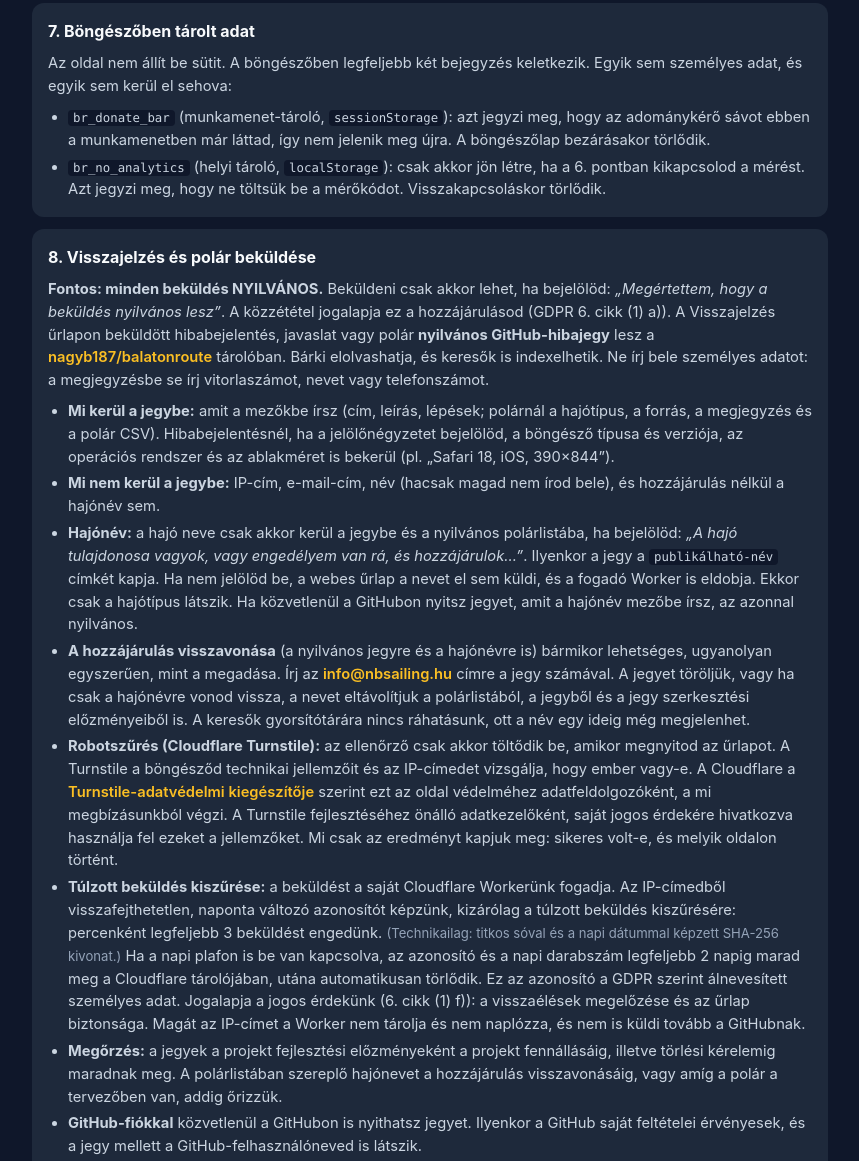
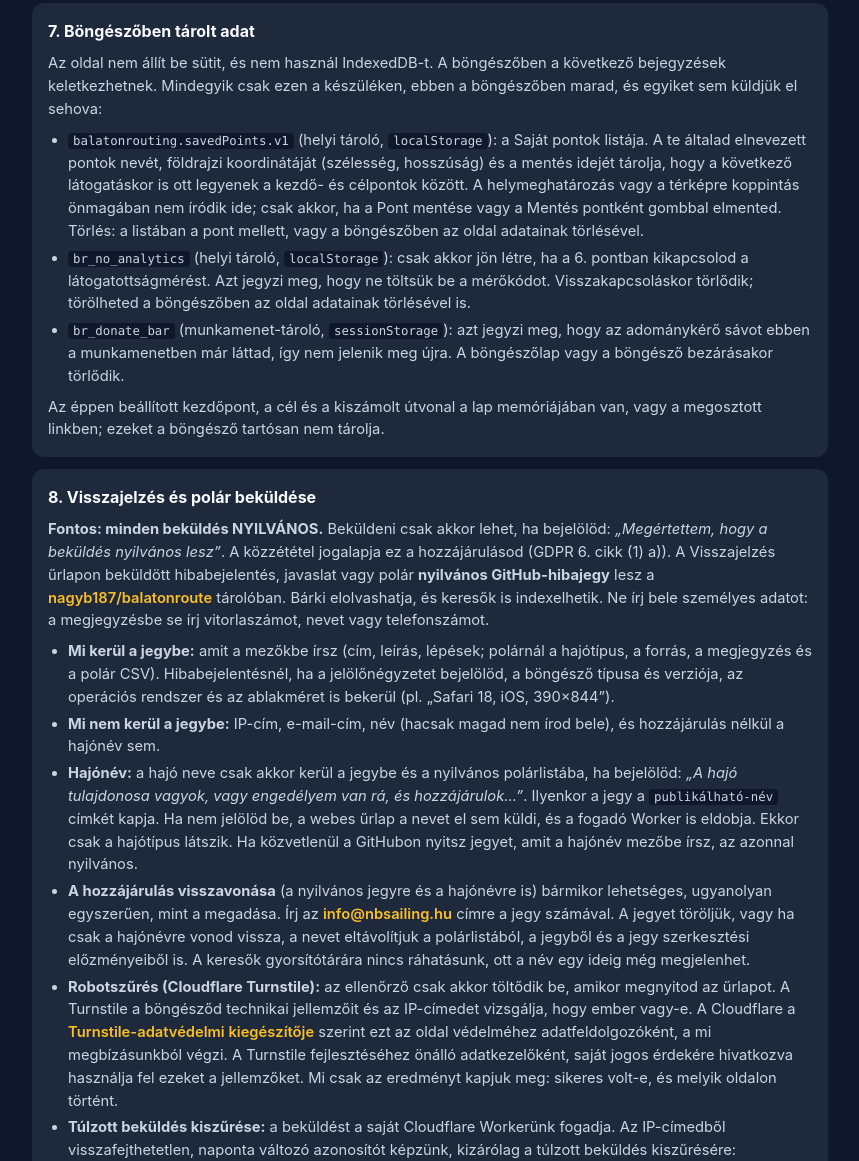
Before and after one commit to nagyb187/br-preview, a plain HTML site: page adatkezeles.html in a window 1280 px wide. Shown: the part 3166-4327 px from the top of the page, without its empty margins (210-1069 px from the left). Drawn offline with Linux system fonts and the light colour scheme.

Commit message:
Update preview: HowTo footer icon and storage privacy text
From combined/preview 90c7fc6. Keeps /br-preview/ base href,
noindex, and no CNAME.

```diff
--- a/adatkezeles.html
+++ b/adatkezeles.html
@@ -22,6 +22,7 @@
     .header-nb { display: block; margin-top: 3px; font-size: 0.62rem; font-weight: 400; color: #64748b; text-decoration: none; letter-spacing: 0.01em; line-height: 1.2; }
     .header-nb:hover { color: #94a3b8; text-decoration: underline; }
     .site-footer .impresszum { color: #64748b; font-size: 0.75rem; }
+    .site-footer .footer-icon { display: inline-block; width: 1em; height: 1em; vertical-align: -0.15em; margin-right: 0.2em; }
     .header a.back { color: #94a3b8; font-size: 0.75rem; text-decoration: none; }
     .container { max-width: 820px; margin: 0 auto; padding: 12px 12px 40px; }
     .card { background: #1e293b; border-radius: 12px; padding: 16px; margin-bottom: 12px; }
@@ -161,11 +162,13 @@
 
     <div class="card" id="tarolas">
       <h3>7. Böngészőben tárolt adat</h3>
-      <p>Az oldal nem állít be sütit. A böngészőben legfeljebb két bejegyzés keletkezik. Egyik sem személyes adat, és egyik sem kerül el sehova:</p>
+      <p>Az oldal nem állít be sütit, és nem használ IndexedDB-t. A böngészőben a következő bejegyzések keletkezhetnek. Mindegyik csak ezen a készüléken, ebben a böngészőben marad, és egyiket sem küldjük el sehova:</p>
       <ul>
-        <li><code>br_donate_bar</code> (munkamenet-tároló, <code>sessionStorage</code>): azt jegyzi meg, hogy az adománykérő sávot ebben a munkamenetben már láttad, így nem jelenik meg újra. A böngészőlap bezárásakor törlődik.</li>
-        <li><code>br_no_analytics</code> (helyi tároló, <code>localStorage</code>): csak akkor jön létre, ha a 6. pontban kikapcsolod a mérést. Azt jegyzi meg, hogy ne töltsük be a mérőkódot. Visszakapcsoláskor törlődik.</li>
+        <li><code>balatonrouting.savedPoints.v1</code> (helyi tároló, <code>localStorage</code>): a Saját pontok listája. A te általad elnevezett pontok nevét, földrajzi koordinátáját (szélesség, hosszúság) és a mentés idejét tárolja, hogy a következő látogatáskor is ott legyenek a kezdő- és célpontok között. A helymeghatározás vagy a térképre koppintás önmagában nem íródik ide; csak akkor, ha a Pont mentése vagy a Mentés pontként gombbal elmented. Törlés: a listában a pont mellett, vagy a böngészőben az oldal adatainak törlésével.</li>
+        <li><code>br_no_analytics</code> (helyi tároló, <code>localStorage</code>): csak akkor jön létre, ha a 6. pontban kikapcsolod a látogatottságmérést. Azt jegyzi meg, hogy ne töltsük be a mérőkódot. Visszakapcsoláskor törlődik; törölheted a böngészőben az oldal adatainak törlésével is.</li>
+        <li><code>br_donate_bar</code> (munkamenet-tároló, <code>sessionStorage</code>): azt jegyzi meg, hogy az adománykérő sávot ebben a munkamenetben már láttad, így nem jelenik meg újra. A böngészőlap vagy a böngésző bezárásakor törlődik.</li>
       </ul>
+      <p>Az éppen beállított kezdőpont, a cél és a kiszámolt útvonal a lap memóriájában van, vagy a megosztott linkben; ezeket a böngésző tartósan nem tárolja.</p>
     </div>
 
     <div class="card" id="visszajelzes">
@@ -177,7 +180,7 @@
         <li><b>Hajónév:</b> a hajó neve csak akkor kerül a jegybe és a nyilvános polárlistába, ha bejelölöd: <i>„A hajó tulajdonosa vagyok, vagy engedélyem van rá, és hozzájárulok…”</i>. Ilyenkor a jegy a <code>publikálható-név</code> címkét kapja. Ha nem jelölöd be, a webes űrlap a nevet el sem küldi, és a fogadó Worker is eldobja. Ekkor csak a hajótípus látszik. Ha közvetlenül a GitHubon nyitsz jegyet, amit a hajónév mezőbe írsz, az azonnal nyilvános.</li>
         <li><b>A hozzájárulás visszavonása</b> (a nyilvános jegyre és a hajónévre is) bármikor lehetséges, ugyanolyan egyszerűen, mint a megadása. Írj az <a href="mailto:info@nbsailing.hu">info@nbsailing.hu</a> címre a jegy számával. A jegyet töröljük, vagy ha csak a hajónévre vonod vissza, a nevet eltávolítjuk a polárlistából, a jegyből és a jegy szerkesztési előzményeiből is. A keresők gyorsítótárára nincs ráhatásunk, ott a név egy ideig még megjelenhet.</li>
         <li><b>Robotszűrés (Cloudflare Turnstile):</b> az ellenőrző csak akkor töltődik be, amikor megnyitod az űrlapot. A Turnstile a böngésződ technikai jellemzőit és az IP-címedet vizsgálja, hogy ember vagy-e. A Cloudflare a <a href="https://www.cloudflare.com/turnstile-privacy-policy/" target="_blank" rel="noopener">Turnstile-adatvédelmi kiegészítője</a> szerint ezt az oldal védelméhez adatfeldolgozóként, a mi megbízásunkból végzi. A Turnstile fejlesztéséhez önálló adatkezelőként, saját jogos érdekére hivatkozva használja fel ezeket a jellemzőket. Mi csak az eredményt kapjuk meg: sikeres volt-e, és melyik oldalon történt.</li>
-        <li><b>Túlzott beküldés kiszűrése:</b> a beküldést a saját Cloudflare Workerünk fogadja. Az IP-címedből visszafejthetetlen, naponta változó azonosítót képzünk, kizárólag a túlzott beküldés kiszűrésére: percenként legfeljebb 3 beküldést engedünk. <span class="muted">(Technikailag: titkos sóval és a napi dátummal képzett SHA-256 kivonat.)</span> Ha a napi plafon is be van kapcsolva, az azonosító és a napi darabszám legfeljebb 2 napig marad meg a Cloudflare tárolójában, utána automatikusan törlődik. Ez az azonosító a GDPR szerint álnevesített személyes adat. Jogalapja a jogos érdekünk (6. cikk (1) f)): a visszaélések megelőzése és az űrlap biztonsága. Magát az IP-címet a Worker nem tárolja és nem naplózza, és nem is küldi tovább a GitHubnak.</li>
+        <li><b>Túlzott beküldés kiszűrése:</b> a beküldést a saját Cloudflare Workerünk fogadja. Az IP-címedből visszafejthetetlen, naponta változó azonosítót képzünk, kizárólag a túlzott beküldés kiszűrésére: percenként legfeljebb 3 beküldést engedünk. Ha a napi plafon is be van kapcsolva, az azonosító és a napi darabszám legfeljebb 2 napig marad meg a Cloudflare tárolójában, utána automatikusan törlődik. Ez az azonosító a GDPR szerint álnevesített személyes adat. Jogalapja a jogos érdekünk (6. cikk (1) f)): a visszaélések megelőzése és az űrlap biztonsága. Magát az IP-címet a Worker nem tárolja és nem naplózza, és nem is küldi tovább a GitHubnak.</li>
         <li><b>Megőrzés:</b> a jegyek a projekt fejlesztési előzményeként a projekt fennállásáig, illetve törlési kérelemig maradnak meg. A polárlistában szereplő hajónevet a hozzájárulás visszavonásáig, vagy amíg a polár a tervezőben van, addig őrizzük.</li>
         <li><b>GitHub-fiókkal</b> közvetlenül a GitHubon is nyithatsz jegyet. Ilyenkor a GitHub saját feltételei érvényesek, és a jegy mellett a GitHub-felhasználóneved is látszik.</li>
       </ul>
@@ -232,7 +235,7 @@
   </div>
 
   <footer class="site-footer">
-    <p class="footer-links"><a href="./">← Vissza a tervezőhöz</a> · <a href="howto.html">Hogyan működik?</a></p>
+    <p class="footer-links"><a href="./">← Vissza a tervezőhöz</a> · <a href="howto.html"><svg class="footer-icon" xmlns="http://www.w3.org/2000/svg" viewBox="0 0 16 16" width="1em" height="1em" fill="currentColor" aria-hidden="true" focusable="false"><path d="M8 1.5a6.5 6.5 0 1 0 0 13 6.5 6.5 0 0 0 0-13zM0 8a8 8 0 1 1 16 0A8 8 0 0 1 0 8z"/><path d="M5.55 5.85a2.45 2.45 0 1 1 3.52 2.2c-.47.24-.82.56-.95 1-.1.3-.12.54-.12.87h1.2c0-.23.02-.4.07-.55.14-.46.5-.8.96-1.04A3.55 3.55 0 1 0 5.2 5.85h.35zm2.45 6.5a.8.8 0 1 0 0-1.6.8.8 0 0 0 0 1.6z"/></svg>Hogyan működik?</a></p>
     <p class="impresszum">Készítette: Nagy Benedek · <a href="mailto:info@nbsailing.hu">info@nbsailing.hu</a> · <a href="https://nbsailing.hu" target="_blank" rel="noopener">nbsailing.hu</a></p>
   </footer>
   <script>
```
Also changed, not shown: 21s.html (+2 -1 lines), index.html (+2 -1 lines).
